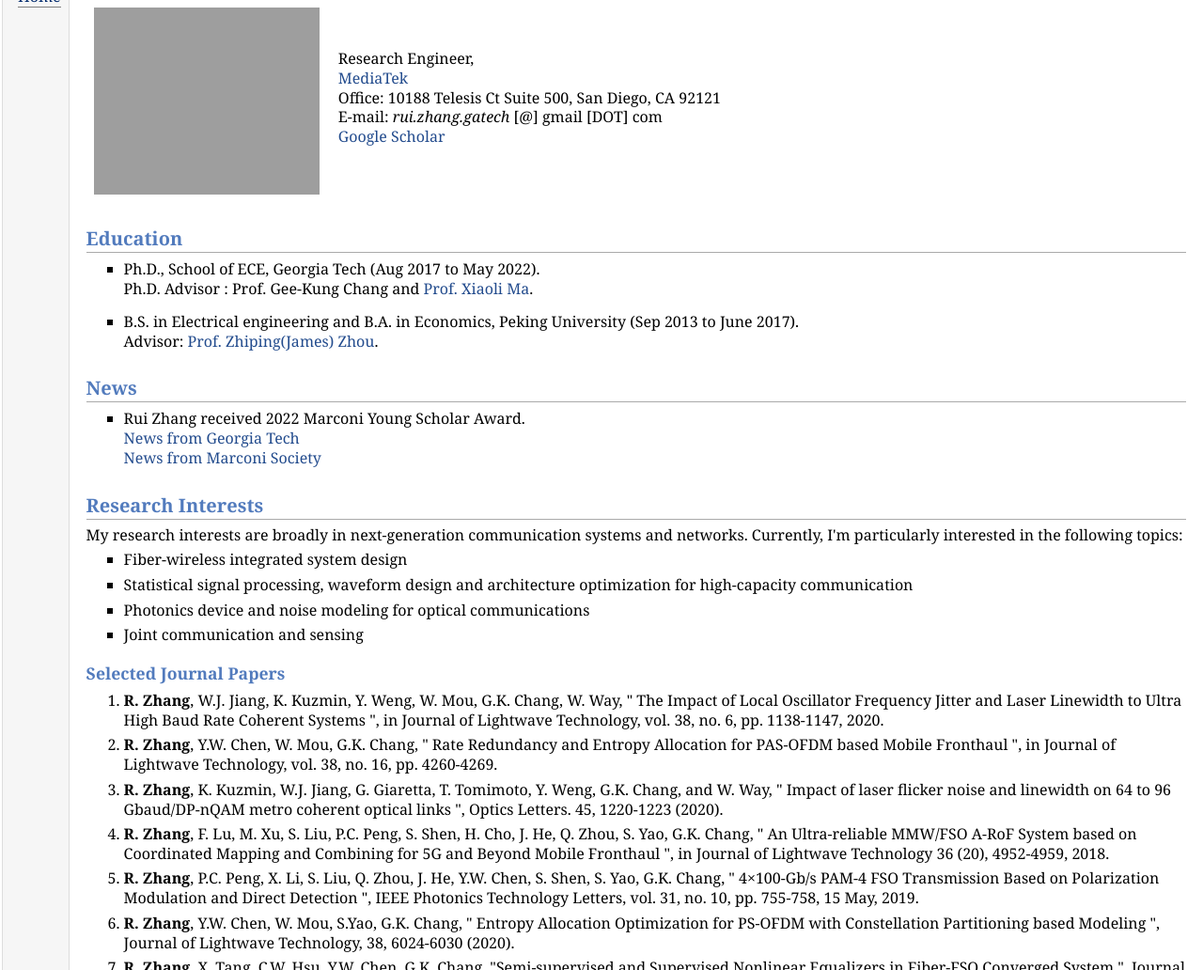
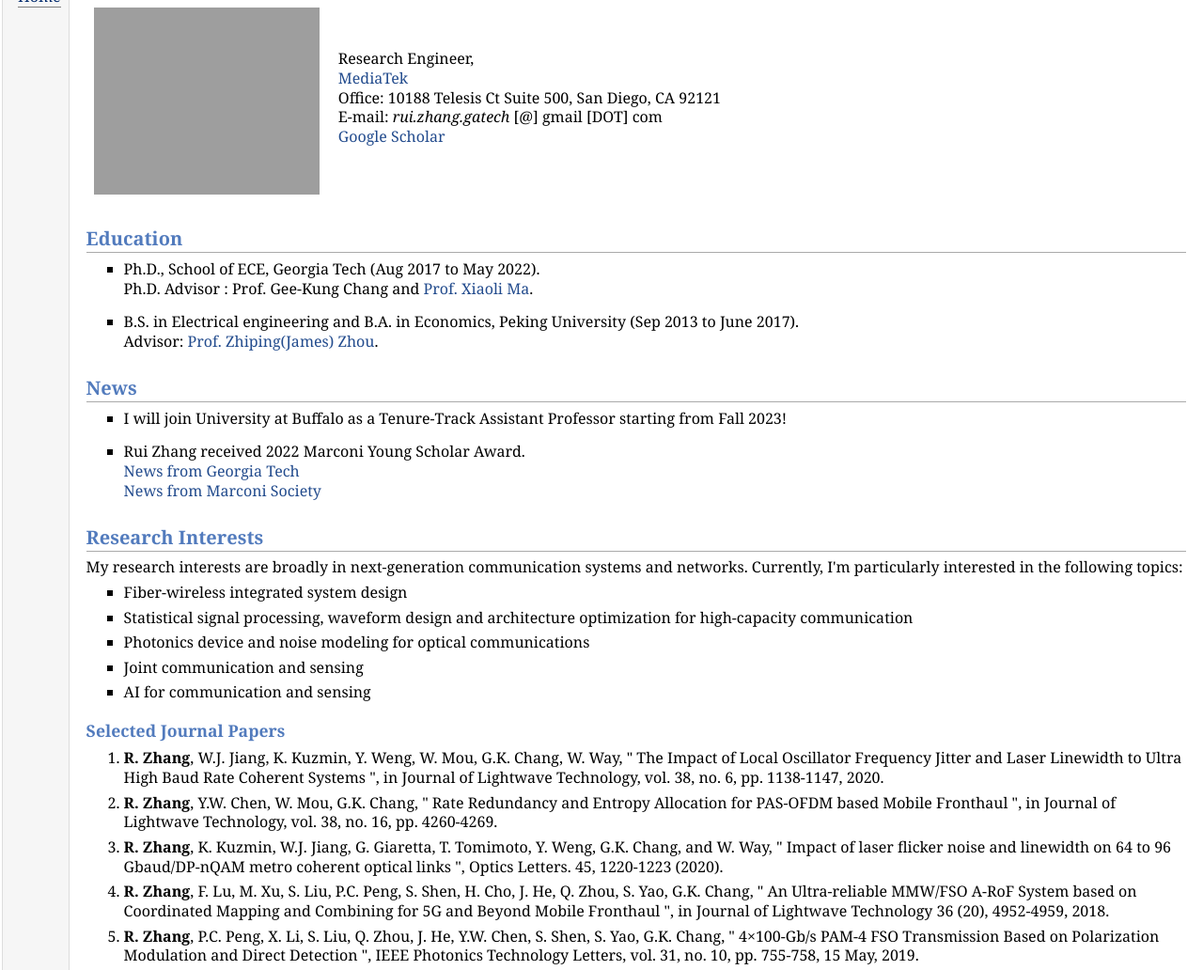
Before and after one commit to ruizhang1121/ruizhang1121.github.io, a plain HTML site: page index.html in a window 1280 px wide. Shown: the part 68-1100 px from the top of the page at 94% size. Drawn offline with Linux system fonts and the light colour scheme; grey boxes are pictures that could not be loaded.

Commit message:
Add files via upload

```diff
--- a/index.html
+++ b/index.html
@@ -38,6 +38,10 @@ Ph.D. Advisor : Prof. Gee-Kung Chang and <a href="https://www.ece.gatech.edu/fac
 </ul>
 <h2>News</h2>
 <ul>
+<li><p>I will join University at Buffalo as a Tenure-Track Assistant Professor starting from Fall 2023!</p>
+</li>
+</ul>
+<ul>
 <li><p>Rui Zhang received 2022 Marconi Young Scholar Award.<br /><a href="https://www.ece.gatech.edu/news/662674/rui-zhang-receives-prominent-information-and-communications-technology-award">News from Georgia Tech</a><br /> <a href="https://marconisociety.org/press/gregory-tanyi-and-rui-zhang-recognized-with-marconi-society-2022-young-scholar-award/">News from Marconi Society</a></p>
 </li>
 </ul>
@@ -51,6 +55,8 @@ Ph.D. Advisor : Prof. Gee-Kung Chang and <a href="https://www.ece.gatech.edu/fac
 <li><p>Photonics device and noise modeling for optical communications</p>
 </li>
 <li><p>Joint communication and sensing</p>
+</li>
+<li><p>AI for communication and sensing</p>
 </li>
 </ul>
 <h3>Selected Journal Papers</h3>
```
